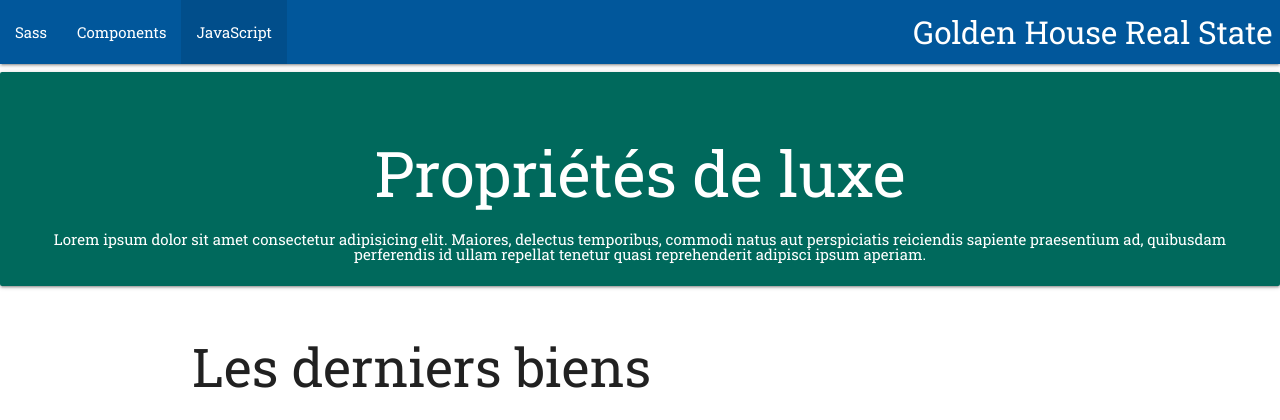
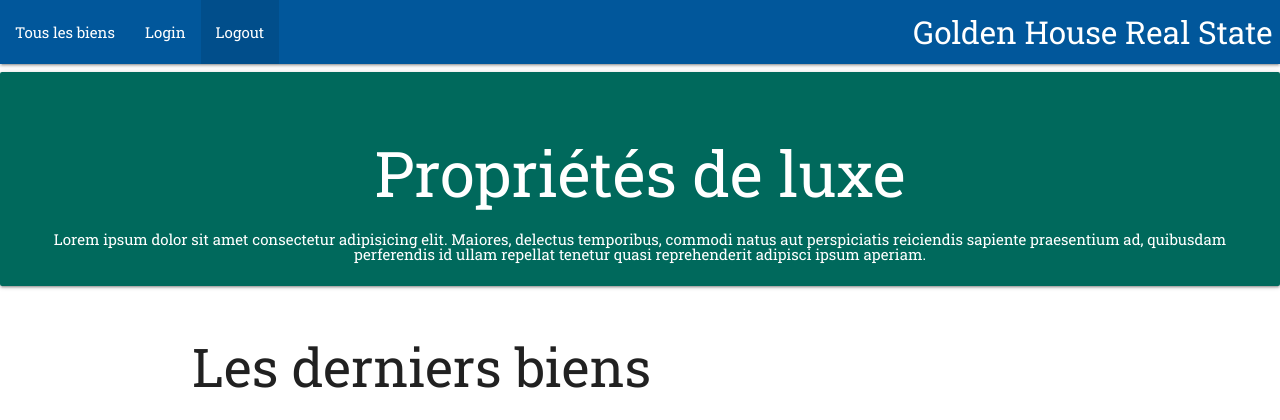
Before and after one commit to EzequielMunoz200/GoldenHouse, a Symfony app: template templates/main/home.html.twig in a window 1280 px wide. Shown: the top 420 px of the page. Run offline with Twig, Linux system fonts and the light colour scheme; the template is opened without the code that fills it, so the values that code supplies are empty; some libraries are stand-ins or nearby versions.

Commit message:
Added links to nav

```diff
--- a/templates/base.html.twig
+++ b/templates/base.html.twig
@@ -38,20 +38,20 @@
     {% endfor %}
     <nav class="nav-extended">
         <div class="nav-wrapper light-blue darken-4">
-            <a href="#!" class="brand-logo right">Golden House Real State </a>
+            <a href="{{path('home')}}" class="brand-logo right">Golden House Real State </a>
             <a href="#" data-target="mobile-demo" class="sidenav-trigger"><i class="material-icons">menu</i></a>
             <ul id="nav-mobile" class="left hide-on-med-and-down">
-                <li><a href="">Sass</a></li>
-                <li><a href="">Components</a></li>
-                <li class="active"><a href="">JavaScript</a></li>
+                <li><a href="{{path('admin_property_index')}}">Tous les biens</a></li>
+                <li><a href="{# {{path('app_login')}} #}">Login</a></li>
+                <li class="active"><a href="{# {{path('app_logout')}} #}">Logout</a></li>
             </ul>
         </div>
     </nav>
 
     <ul class="sidenav" id="mobile-demo">
-        <li><a href="sass.html">Sass</a></li>
-        <li><a href="badges.html">Components</a></li>
-        <li><a href="collapsible.html">JavaScript</a></li>
+        <li><a href="{{path('admin_property_index')}}">Tous les biens</a></li>
+        <li><a href="{# {{path('app_login')}} #}">Login</a></li>
+        <li><a href="{# {{path('app_logout')}} #}">Logout</a></li>
     </ul>
     {% block body %}{% endblock %}
     {% block javascripts %}
```
